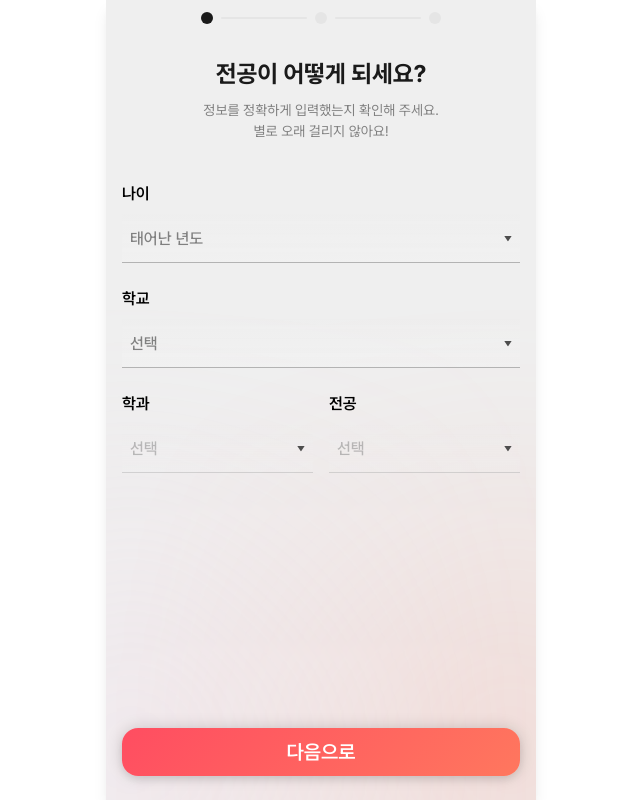
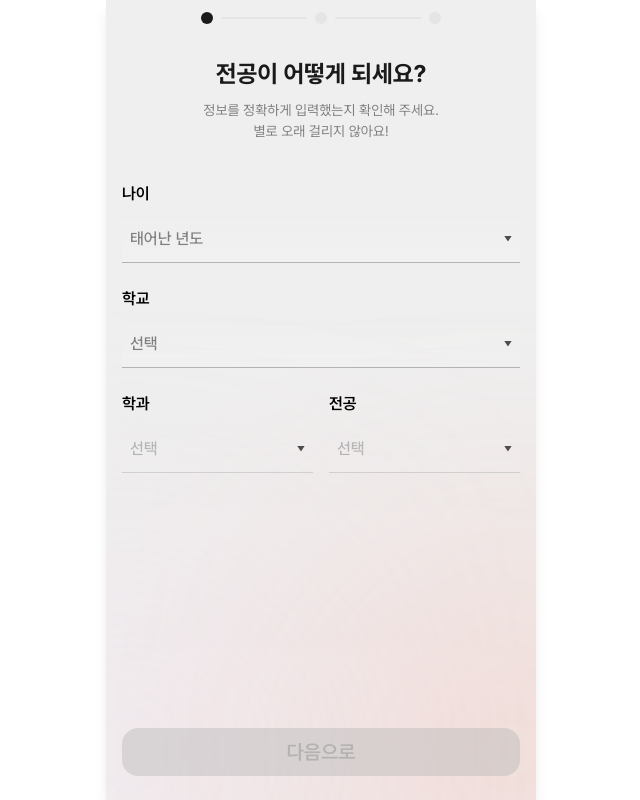
Before and after one commit to COMAtching/COMAtching5_FE, a Next.js app: page /profile-builder in a window 1280 px wide. Shown: the whole page, without its empty margins (319-959 px from the left). Built offline with nearby package versions, Linux system fonts and the light colour scheme.

Commit message:
온보딩 버튼 비활성화 직

```diff
--- a/app/profile-builder/_components/ScreenProfileBuilder.tsx
+++ b/app/profile-builder/_components/ScreenProfileBuilder.tsx
@@ -34,6 +34,28 @@ const contactFrequencyMap: Record<string, ContactFrequency> = {
   보통: "NORMAL",
   적음: "RARE",
 };
+
+const mbtiSet = new Set<MBTI>([
+  "ISTJ",
+  "ISFJ",
+  "INFJ",
+  "INTJ",
+  "ISTP",
+  "ISFP",
+  "INFP",
+  "INTP",
+  "ESTP",
+  "ESFP",
+  "ENFP",
+  "ENTP",
+  "ESTJ",
+  "ESFJ",
+  "ENFJ",
+  "ENTJ",
+]);
+
+const isValidMBTI = (mbti?: string): mbti is MBTI =>
+  mbtiSet.has((mbti || "").toUpperCase() as MBTI);
 
 export const ScreenProfileBuilder = () => {
   const router = useRouter();
@@ -74,7 +96,7 @@ export const ScreenProfileBuilder = () => {
     initialValues.department &&
     initialValues.major &&
     initialValues.gender &&
-    initialValues.mbti &&
+    isValidMBTI(initialValues.mbti) &&
     initialValues.frequency,
   );
 
@@ -100,6 +122,9 @@ export const ScreenProfileBuilder = () => {
   const [selectedFrequency, setSelectedFrequency] = useState<string>(
     initialValues.frequency || "",
   );
+  const [hasSelectedGender, setHasSelectedGender] = useState(false);
+  const [hasSelectedMBTI, setHasSelectedMBTI] = useState(false);
+  const [hasSelectedFrequency, setHasSelectedFrequency] = useState(false);
 
   // isReady ref — kept to avoid re-running on profile change during session
   const initializedRef = useRef(false);
@@ -128,6 +153,8 @@ export const ScreenProfileBuilder = () => {
   };
 
   const handleComplete = () => {
+    const normalizedMBTI = selectedMBTI.toUpperCase();
+
     // Context 업데이트용 데이터 변환
     const profileData: Partial<ProfileData> = {
       birthDate: selectedBirthYear ? `${selectedBirthYear}-01-01` : undefined,
@@ -135,7 +162,7 @@ export const ScreenProfileBuilder = () => {
       department: selectedDepartment,
       major: selectedMajor,
       gender: genderMap[selectedGender],
-      mbti: selectedMBTI as MBTI,
+      mbti: isValidMBTI(normalizedMBTI) ? normalizedMBTI : undefined,
       contactFrequency: contactFrequencyMap[selectedFrequency],
     };
 
@@ -144,6 +171,21 @@ export const ScreenProfileBuilder = () => {
 
     // 다음 페이지로 이동
     router.push("/hobby-select");
+  };
+
+  const handleGenderSelect = (value: string) => {
+    setSelectedGender(value);
+    setHasSelectedGender(true);
+  };
+
+  const handleMBTISelect = (value: string) => {
+    setSelectedMBTI(value);
+    setHasSelectedMBTI(true);
+  };
+
+  const handleFrequencySelect = (value: string) => {
+    setSelectedFrequency(value);
+    setHasSelectedFrequency(true);
   };
 
   // 단계별 유효성 검사
@@ -157,11 +199,11 @@ export const ScreenProfileBuilder = () => {
           selectedMajor
         );
       case 2:
-        return !!selectedGender;
+        return !!selectedGender && hasSelectedGender;
       case 3:
-        return !!selectedMBTI;
+        return isValidMBTI(selectedMBTI) && hasSelectedMBTI;
       case 4:
-        return !!selectedFrequency;
+        return !!selectedFrequency && hasSelectedFrequency;
       default:
         return false;
     }
@@ -187,7 +229,7 @@ export const ScreenProfileBuilder = () => {
         {/* Step 4: Contact Frequency */}
         {currentStep >= 4 && (
           <Step4ContactFrequency
-            onFrequencySelect={setSelectedFrequency}
+            onFrequencySelect={handleFrequencySelect}
             defaultValue={selectedFrequency}
           />
         )}
@@ -195,7 +237,7 @@ export const ScreenProfileBuilder = () => {
         {/* Step 3: MBTI */}
         {currentStep >= 3 && (
           <Step3MBTI
-            onMBTISelect={setSelectedMBTI}
+            onMBTISelect={handleMBTISelect}
             defaultValue={selectedMBTI}
           />
         )}
@@ -203,7 +245,7 @@ export const ScreenProfileBuilder = () => {
         {/* Step 2: Gender */}
         {currentStep >= 2 && (
           <Step2Gender
-            onGenderSelect={setSelectedGender}
+            onGenderSelect={handleGenderSelect}
             defaultValue={selectedGender}
           />
         )}
--- a/components/ui/Button.tsx
+++ b/components/ui/Button.tsx
@@ -28,7 +28,7 @@ export default function Button({
   const isPrimaryButton = className?.includes("bg-button-primary");
 
   // 그림자 적용 여부 결정 (prop이 있으면 우선, 없으면 primary일 때 적용)
-  const hasShadow = shadow ?? isPrimaryButton;
+  const hasShadow = !disabled && (shadow ?? isPrimaryButton);
 
   // fixed일 때 bottom 계산 (safeArea 적용)
   const getBottomValue = () => {
@@ -53,12 +53,11 @@ export default function Button({
         !className?.includes("typo-") && "typo-20-600",
         fixed && "fixed z-50 mx-auto",
         disabled ? "cursor-not-allowed" : "cursor-pointer",
-        // 1. 기본 테마 또는 disabled 테마 적용
-        disabled
-          ? "bg-button-background-disabled text-button-primary-text-disabled"
-          : "bg-button-primary text-button-primary-text-default",
-        // 2. 사용자 className 적용 (이게 마지막이어야 덮어씀)
-        className,
+        !disabled && "bg-button-primary text-button-primary-text-default",
+        !disabled && className,
+        disabled && className,
+        disabled &&
+          "bg-button-background-disabled text-button-primary-text-disabled",
       )}
       style={{
         ...(fixed && {
```
